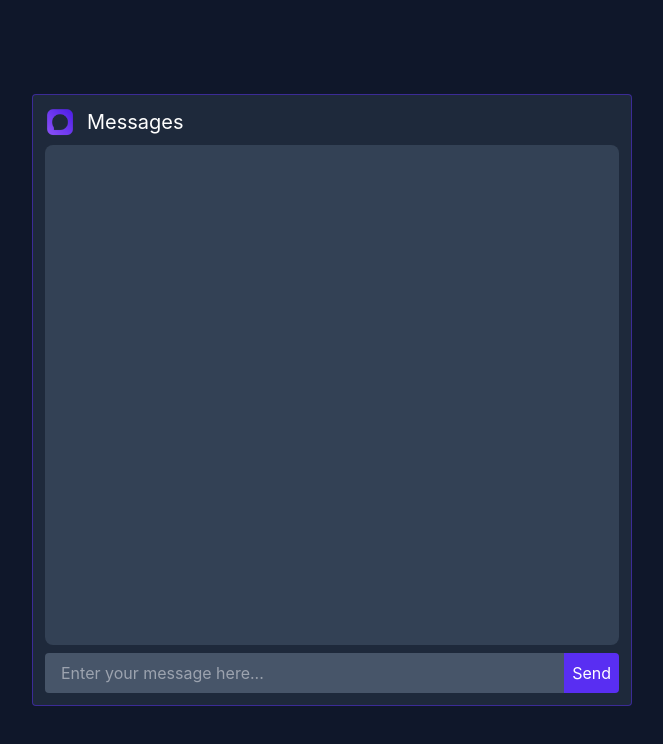
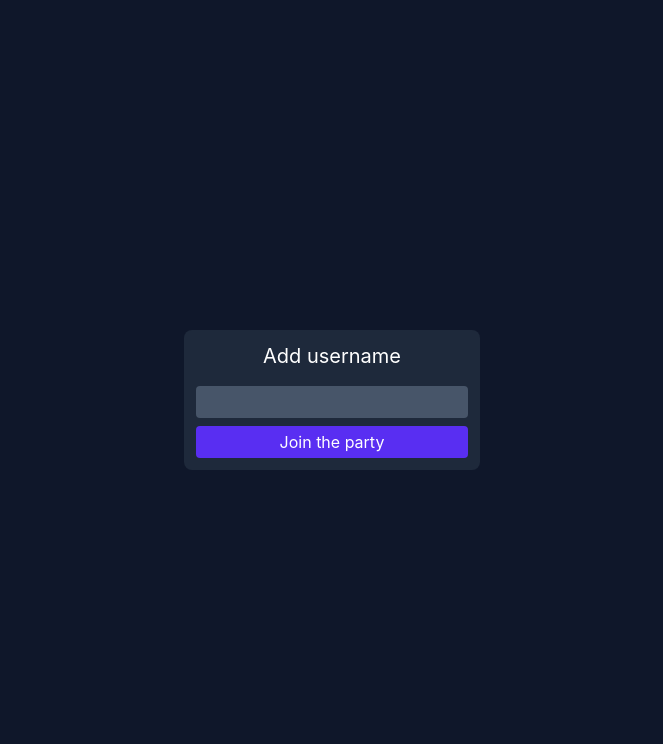
Before and after one commit to abhishekram404/chat-app, a React (Create React App) app in the folder client/: page / in a window 1280 px wide. Shown: the top 744 px of the page, without its empty margins (308-971 px from the left). Built offline with nearby package versions, Linux system fonts and the light colour scheme; no server answers.

Commit message:
Add username feature

```diff
--- a/client/src/App.tsx
+++ b/client/src/App.tsx
@@ -1,11 +1,26 @@
-import React from "react";
+import React, { useEffect, useState } from "react";
+import AddUsername from "./components/AddUsername";
 import Layout from "./components/Layout";
-import Socket from "./utils/Socket";
+import socket from "./utils/Socket";
+import UserContext from "./utils/UserContext";
 function App() {
+  const [username, setUsername] = useState("");
+
+  useEffect(() => {
+    socket.on("username", (data: { username: string }) => {
+      setUsername(data.username);
+    });
+    return () => {
+      socket.off("username");
+    };
+  });
+
   return (
-    <div className="App h-screen grid place-items-center bg-slate-900">
-      <Layout />
-    </div>
+    <UserContext.Provider value={{ username: username, id: socket.id }}>
+      <div className="App h-screen grid place-items-center bg-slate-900">
+        {username ? <Layout /> : <AddUsername />}
+      </div>
+    </UserContext.Provider>
   );
 }
 
--- /dev/null
+++ b/client/src/components/AddUsername.tsx
@@ -0,0 +1,37 @@
+import React, { useEffect, useState } from "react";
+import socket from "../utils/Socket";
+const AddUsername = () => {
+  const [username, setUsername] = useState("");
+
+  const handleChange = (e: React.ChangeEvent<HTMLInputElement>) =>
+    setUsername(e.target.value);
+
+  const handleSubmit = async (e: React.FormEvent) => {
+    e.preventDefault();
+    if (!username) return;
+    await socket.connect();
+    socket.on("connect", () => {
+      socket.emit("set-username", { username: username.trim() });
+    });
+  };
+
+  return (
+    <form
+      className="p-3 bg-slate-800 rounded-lg  flex flex-col gap-2"
+      onSubmit={handleSubmit}
+    >
+      <h3 className="text-xl text-white text-center mb-2">Add username</h3>
+      <input
+        type="text"
+        className="bg-slate-600 py-1 px-3 text-white outline-none rounded"
+        onChange={handleChange}
+        value={username}
+      />
+      <button className="bg-purple p-1 text-white rounded" type="submit">
+        Join the party
+      </button>
+    </form>
+  );
+};
+
+export default AddUsername;
--- a/client/src/components/Conversation.tsx
+++ b/client/src/components/Conversation.tsx
@@ -5,12 +5,19 @@ import SentMessage from "./SentMessage";
 
 const Conversation = () => {
   const [messages, setMessages] = useState<
-    { text: string; id: string; self: boolean; serverMessage: boolean }[]
+    {
+      text: string;
+      id: string;
+      self: boolean;
+      serverMessage: boolean;
+      username: string;
+    }[]
   >([]);
 
   useEffect(() => {
     socket.on("message", (message) => {
       setMessages([...messages, message]);
+      console.log(message);
     });
 
     return () => {
@@ -28,7 +35,6 @@ const Conversation = () => {
     };
   });
 
-  console.log(messages);
   return (
     <main className="max-h-[800px] h-[500px] min-h-[500px] bg-slate-700 overflow-y-scroll overflow-x-hidden p-3 flex flex-col flex-1 scrollbar-hide rounded-lg">
       {messages.map(
@@ -37,6 +43,7 @@ const Conversation = () => {
           id: string;
           self: boolean;
           serverMessage: boolean;
+          username: string;
         }) =>
           message.serverMessage ? (
             <div className="text-center text-sm text-white/50">
@@ -46,13 +53,13 @@ const Conversation = () => {
             <SentMessage
               message={message.text}
               key={message.text}
-              name={message.id}
+              name={message.username}
             />
           ) : (
             <ReceivedMessage
               message={message.text}
               key={message.text}
-              name={message.id}
+              name={message.username}
             />
           )
       )}
--- a/client/src/components/CreateMessage.tsx
+++ b/client/src/components/CreateMessage.tsx
@@ -1,14 +1,23 @@
-import React, { KeyboardEvent, useState } from "react";
+import React, { KeyboardEvent, useContext, useState } from "react";
 import socket from "../utils/Socket";
+import UserContext from "../utils/UserContext";
 
 const CreateMessage = () => {
+  const { username } = useContext(UserContext);
   const [newText, setNewText] = useState("");
   const handleChange = (e: React.ChangeEvent<HTMLInputElement>) =>
     setNewText(e.target.value);
 
   const handleSubmit = (e: React.FormEvent) => {
     e.preventDefault();
-    socket.emit("message", { text: newText, id: socket.id });
+    if (!newText) {
+      return;
+    }
+    socket.emit("message", {
+      text: newText,
+      id: socket.id,
+      username: username,
+    });
     setNewText("");
   };
   return (
--- a/client/src/utils/Socket.ts
+++ b/client/src/utils/Socket.ts
@@ -2,4 +2,9 @@ import React from "react";
 import { io } from "socket.io-client";
 
 const isProduction = process.env.REACT_APP_NODE_ENV === "production";
-export default io(isProduction ? "" : "http://localhost:4000");
+const socket = io(isProduction ? "" : "http://localhost:4000", {
+  autoConnect: false,
+});
+socket.on("connect", () => console.log("Connected"));
+
+export default socket;
--- /dev/null
+++ b/client/src/utils/UserContext.ts
@@ -0,0 +1,5 @@
+import React from "react";
+
+const UserContext = React.createContext({ username: "", id: "" });
+
+export default UserContext;
```
Also changed, not shown: 1 other file (tests, documents, lock files or other folders).
